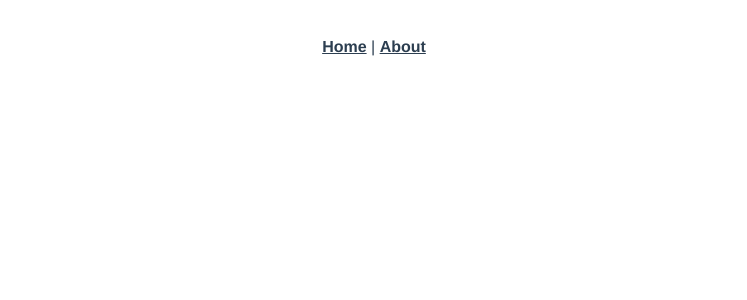
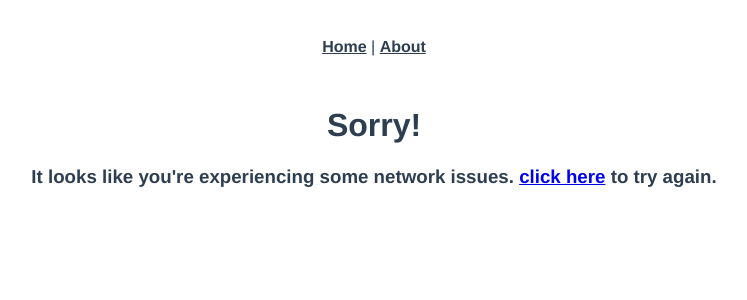
Before and after one commit to SE331-2022-Project-1/Project, a Vue app in the folder project1/: page /network-error in a window 1280 px wide. Before the commit this address had no page. Shown: the top 300 px of the page, without its empty margins (266-1013 px from the left). Built offline with nearby package versions, Linux system fonts and the light colour scheme.

Commit message:
add notFoundPage & NetworkError detected

```diff
--- a/project1/src/router/index.js
+++ b/project1/src/router/index.js
@@ -7,6 +7,8 @@ import EventLayout from "@/views/event/EventLayout.vue";
 import DetailEvent from "@/views/event/DetailEvent.vue";
 import VaccinatedEvent from "@/views/event/VaccinatedEvent.vue";
 import CommentEvent from "@/views/event/CommentEvent.vue";
+import NotFoundView from "@/views/NotFoundView.vue";
+import NetWorkErrorView from "@/views/NetworkErrorView.vue";
 
 const routes = [
   {
@@ -47,6 +49,22 @@ const routes = [
       },
     ],
   },
+  {
+    path: "/404/:resource",
+    name: "404Resource",
+    component: NotFoundView,
+    props: true,
+  },
+  {
+    path: "/:catchAll(.*)",
+    name: "NotFound",
+    component: NotFoundView,
+  },
+  {
+    path: "/network-error",
+    name: "NetworkError",
+    component: NetWorkErrorView,
+  },
 ];
 
 const router = createRouter({
--- /dev/null
+++ b/project1/src/views/NetworkErrorView.vue
@@ -0,0 +1,10 @@
+<template>
+  <div class="networkError">
+    <h1>Sorry!</h1>
+
+    <h3>
+      It looks like you're experiencing some network issues.
+      <a href="#" @click="$router.go(-1)">click here</a> to try again.
+    </h3>
+  </div>
+</template>
--- /dev/null
+++ b/project1/src/views/NotFoundView.vue
@@ -0,0 +1,18 @@
+<template>
+  <div>
+    <h1>Oops!</h1>
+    <h3>The page you're looking for is not here.</h3>
+    <router-link :to="{ name: 'EventListView' }">Back to Home Page</router-link>
+  </div>
+</template>
+<script>
+export default {
+  props: {
+    resource: {
+      type: String,
+      required: true,
+      default: "page",
+    },
+  },
+};
+</script>
```
